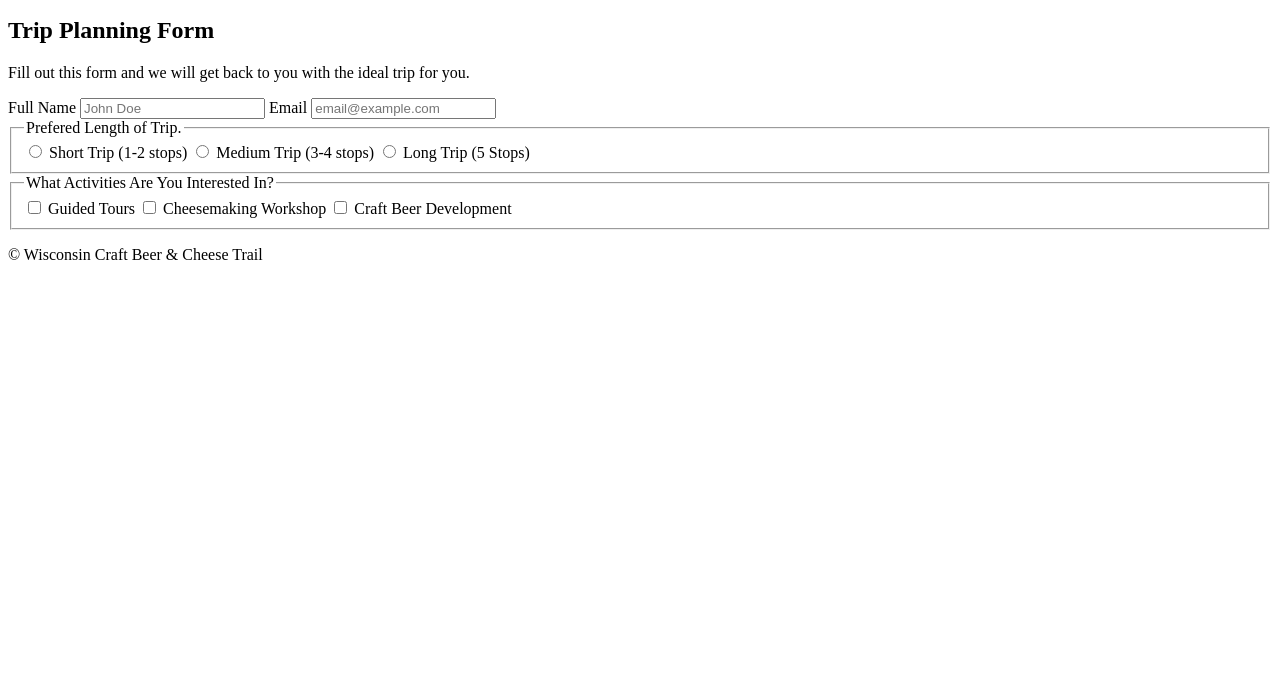
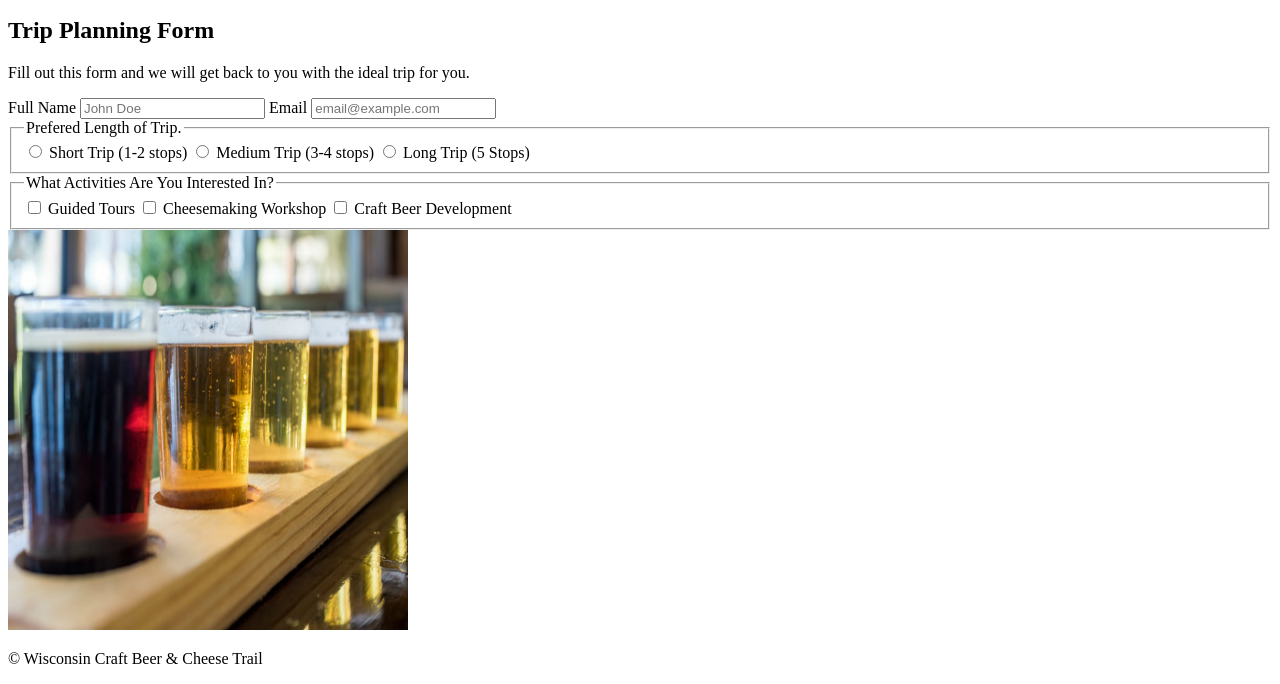
Before and after one commit to jk23-dev/Checkpoint2, a plain HTML site: page plan-your-visit.html in a window 1280 px wide. Shown: the part 215-899 px from the top of the page. Before the commit the page ends 800 px from the top, so only its background shows below. Drawn offline with Linux system fonts and the light colour scheme.

Commit message:
add beer-flight.jpg

```diff
--- a/plan-your-visit.html
+++ b/plan-your-visit.html
@@ -49,6 +49,7 @@
 						</fieldset>
 
 					</form>
+					<img src="images/beer-flight.jpg" alt="Wooden tray holding six drinking glasses filled with different types of beer with the first beer being the darkest then the ones after being lighter in color." width="400" height="400">
 				</main>
 				<footer><p>&copy; Wisconsin Craft Beer & Cheese Trail</p></footer>
 			</body>
```
